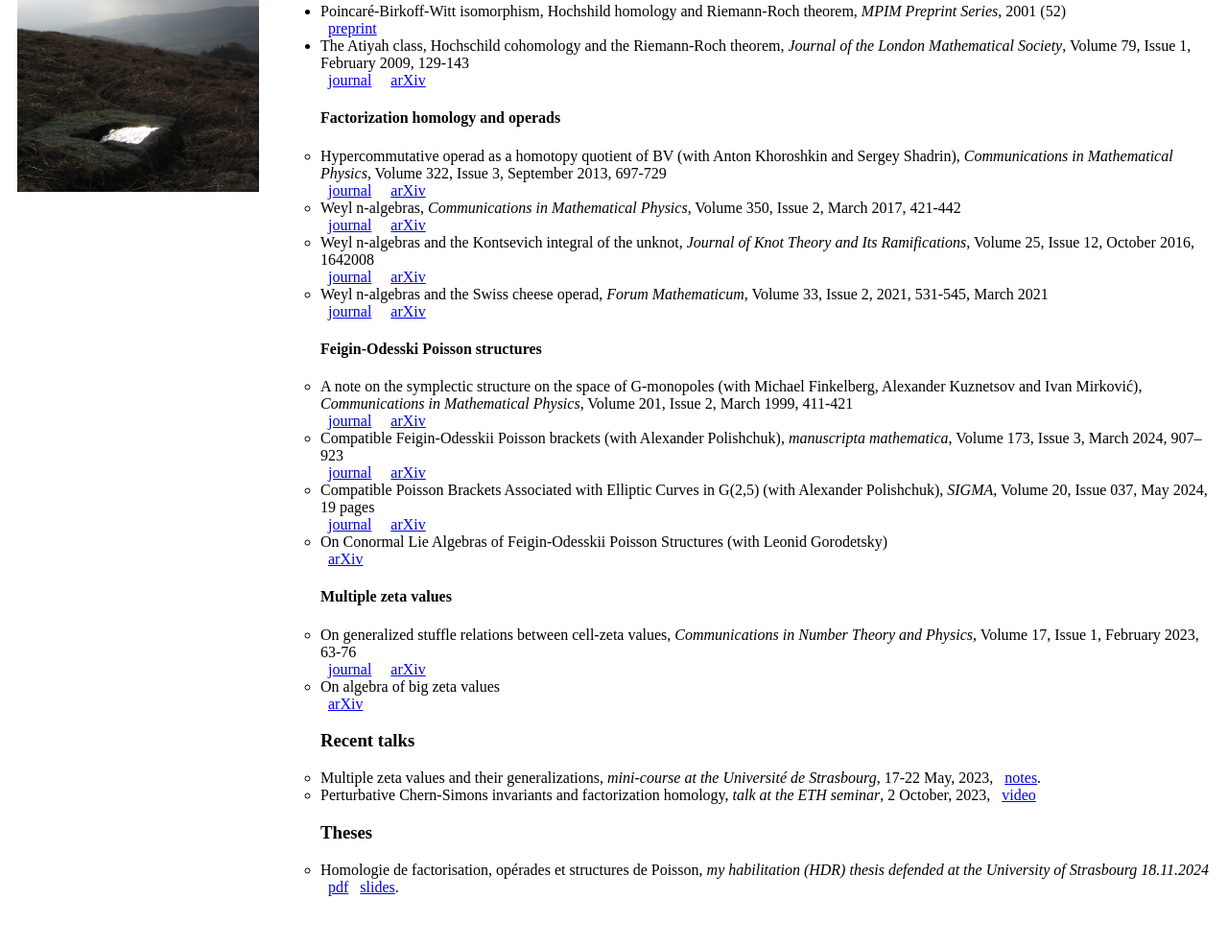
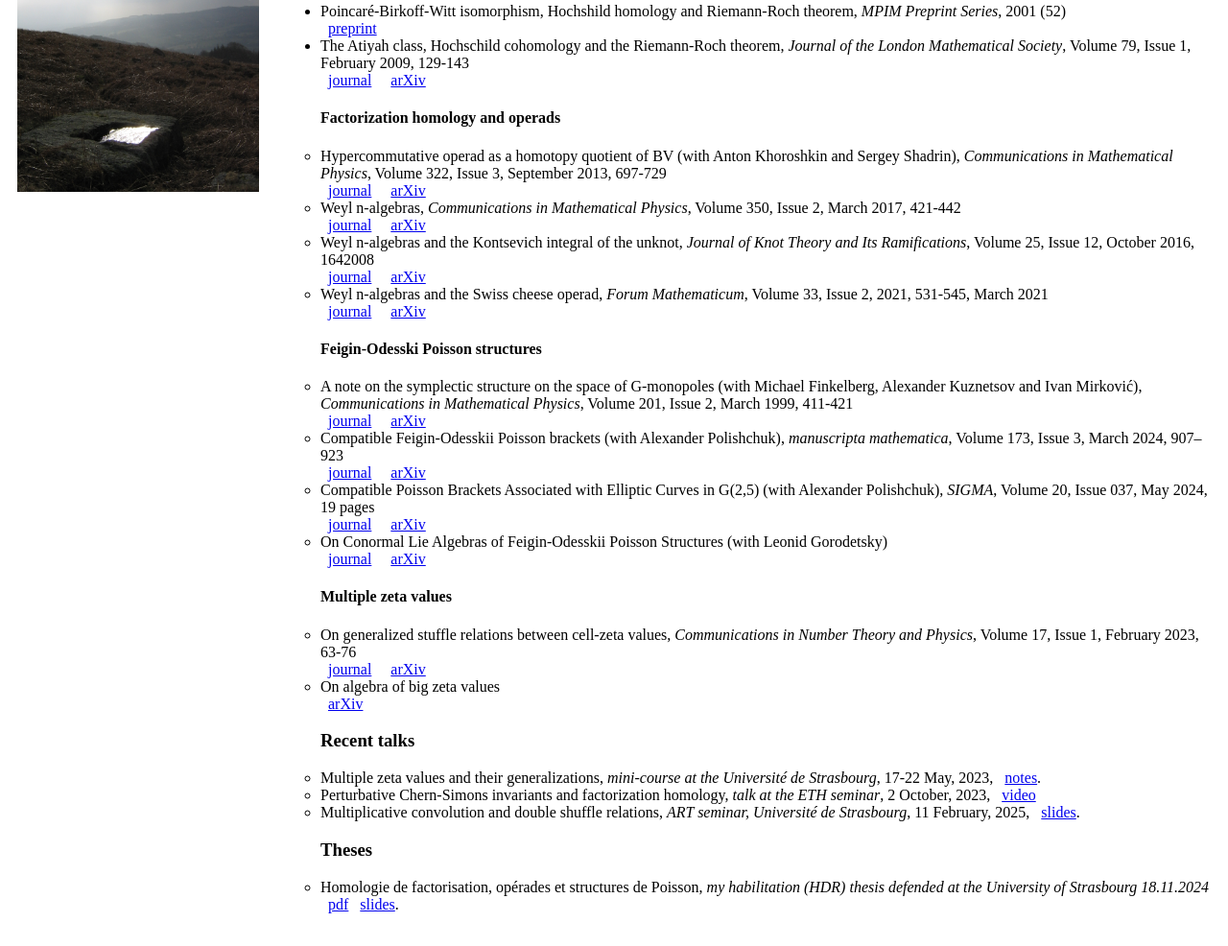
Before and after one commit to nikita-markarian/cv, a plain HTML site: page index.html in a window 1280 px wide. Shown: the part 393-1379 px from the top of the page at 96% size. Drawn offline with Linux system fonts and the light colour scheme.

Commit message:
Update index.html

```diff
--- a/index.html
+++ b/index.html
@@ -197,7 +197,7 @@ Volume 322, Issue 3, September 2013, 697-729
 <br> &nbsp; <a href="https://www.emis.de/journals/SIGMA/2024/037/">journal</a> &nbsp; &nbsp;  <a href="https://arxiv.org/abs/2310.18759">arXiv</a> </li>
 
 <li> On Conormal Lie Algebras of Feigin-Odesskii Poisson Structures (with Leonid Gorodetsky)
-<br>  &nbsp;  <a href="https://arxiv.org/abs/2403.02805">arXiv</a> </li>
+<br>  &nbsp;  <a href="https://www.sciencedirect.com/science/article/abs/pii/S0393044024003012">journal</a> &nbsp; &nbsp;  <a href="https://arxiv.org/abs/2403.02805">arXiv</a> </li>
 </ul>
 
 <h4>Multiple zeta values</h4>
@@ -219,6 +219,8 @@ Volume 322, Issue 3, September 2013, 697-729
 
 <li> Perturbative Chern-Simons invariants and factorization homology,<i> talk at the ETH seminar</i>, 2 October, 2023, &nbsp; <a href="https://seminarlive.mnf.uzh.ch/semlive/vuerecordings?s=666eb3590eb4e">video</a></li>
 
+<li> Multiplicative convolution and double shuffle relations,  <i>ART seminar, Université de Strasbourg</i>, 11 February, 2025, &nbsp; <a href="dt-slides.pdf"> slides</a>. </li>
+
 </ul>
 
 <h3>Theses</h3>
```
